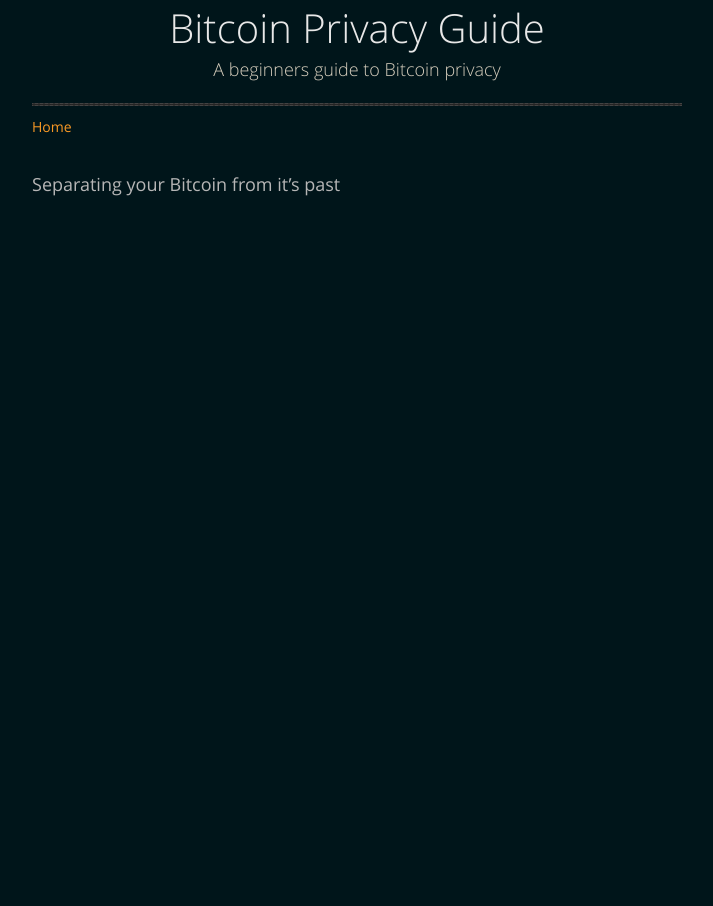
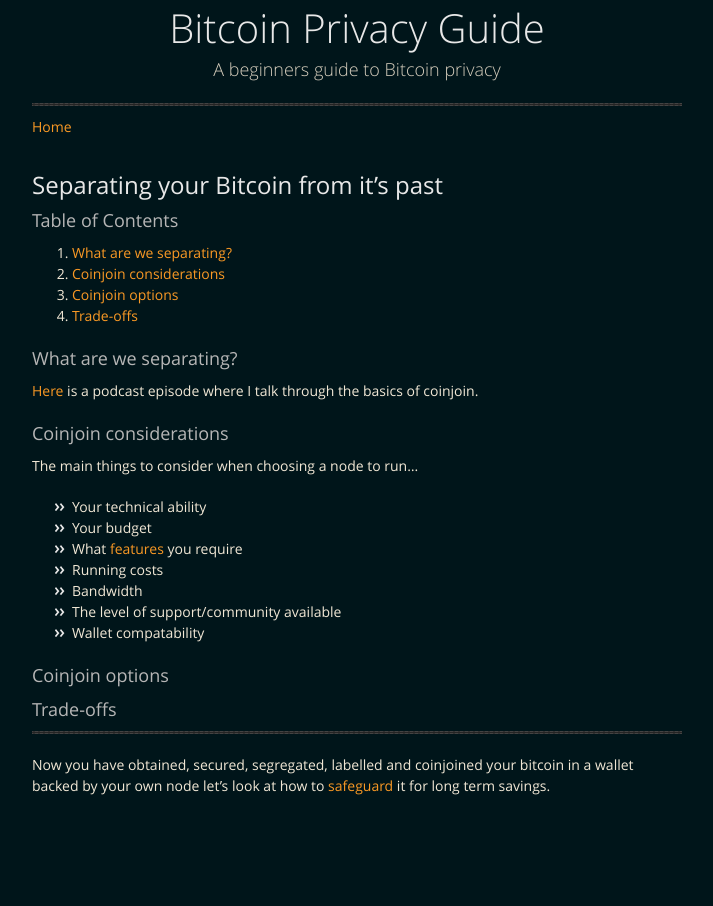
Before and after one commit to BitcoinQnA/BitcoinPrivacyGuide, a Jekyll site: the page built from separate.md, in a window 1280 px wide. Shown: the whole page, without its empty margins (283-996 px from the left). Built offline with Jekyll 4.4.1, drawn with Linux system fonts in a browser that asks for light colours.

Commit message:
Update separate.md

```diff
--- a/separate.md
+++ b/separate.md
@@ -3,4 +3,46 @@ layout: default
 ---
 <br/>
 
-### Separating your Bitcoin from it's past
+## Separating your Bitcoin from it's past
+
+### Table of Contents
+
+1.  [What are we separating?](#what-are-we-separating)
+2.  [Coinjoin considerations](#coinjoin-considerations)
+3.  [Coinjoin options](#coinjoin-options)
+4.  [Trade-offs](#trade-offs)
+
+
+### What are we separating?
+
+
+
+
+
+
+[Here](https://www.bit-buy-bit.com/podcast-1/episode/2a64f9e1/ep43-bitcoin-podcast-with-bitcoin-qa-coinjoin) is a podcast episode where I talk through the basics of coinjoin.
+
+### Coinjoin considerations
+
+The main things to consider when choosing a node to run...
+
+*  Your technical ability
+*  Your budget
+*  What [features](https://www.bitcoinqna.com/nodecompare) you require
+*  Running costs
+*  Bandwidth
+*  The level of support/community available
+*  Wallet compatability
+
+
+### Coinjoin options
+
+
+
+### Trade-offs
+
+
+
+  ***
+
+Now you have obtained, secured, segregated, labelled and coinjoined your bitcoin in a wallet backed by your own node let's look at how to [safeguard](https://bitcoinprivacy.guide/safeguard.html) it for long term savings.
```
